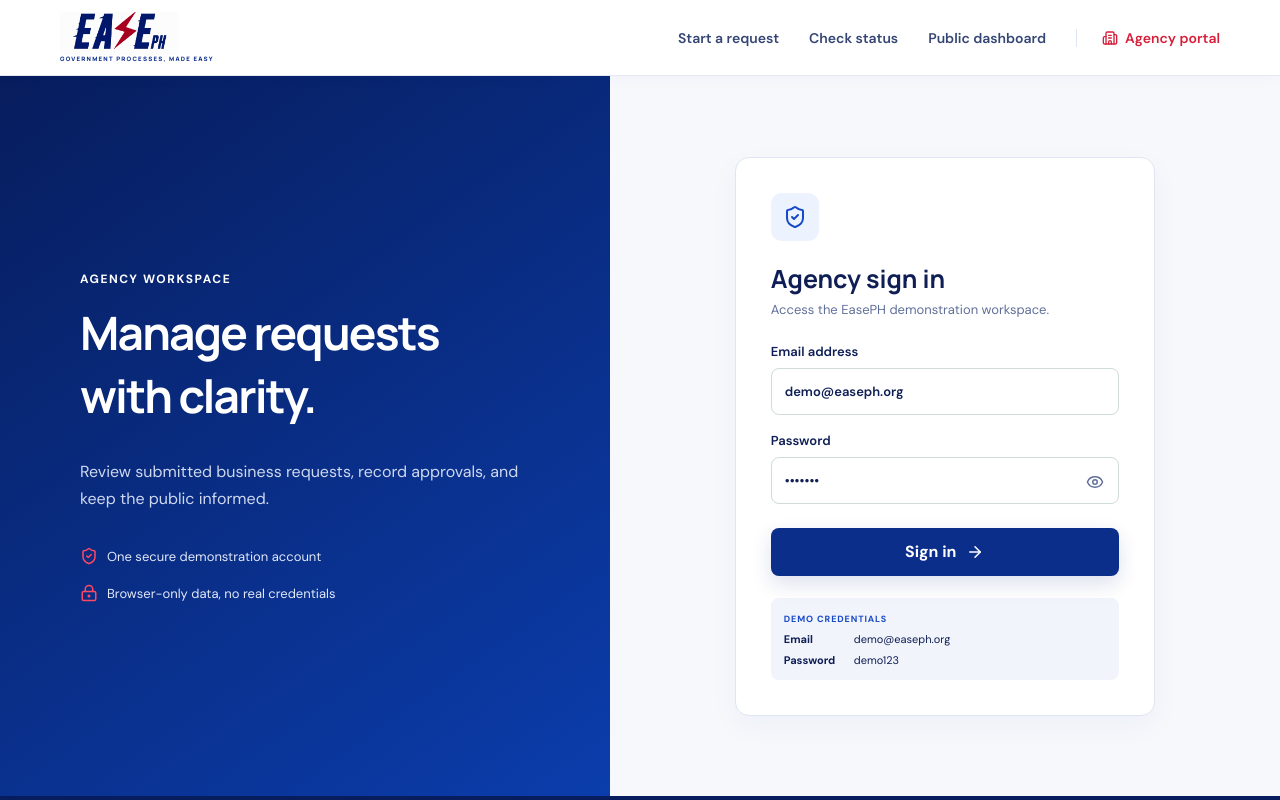
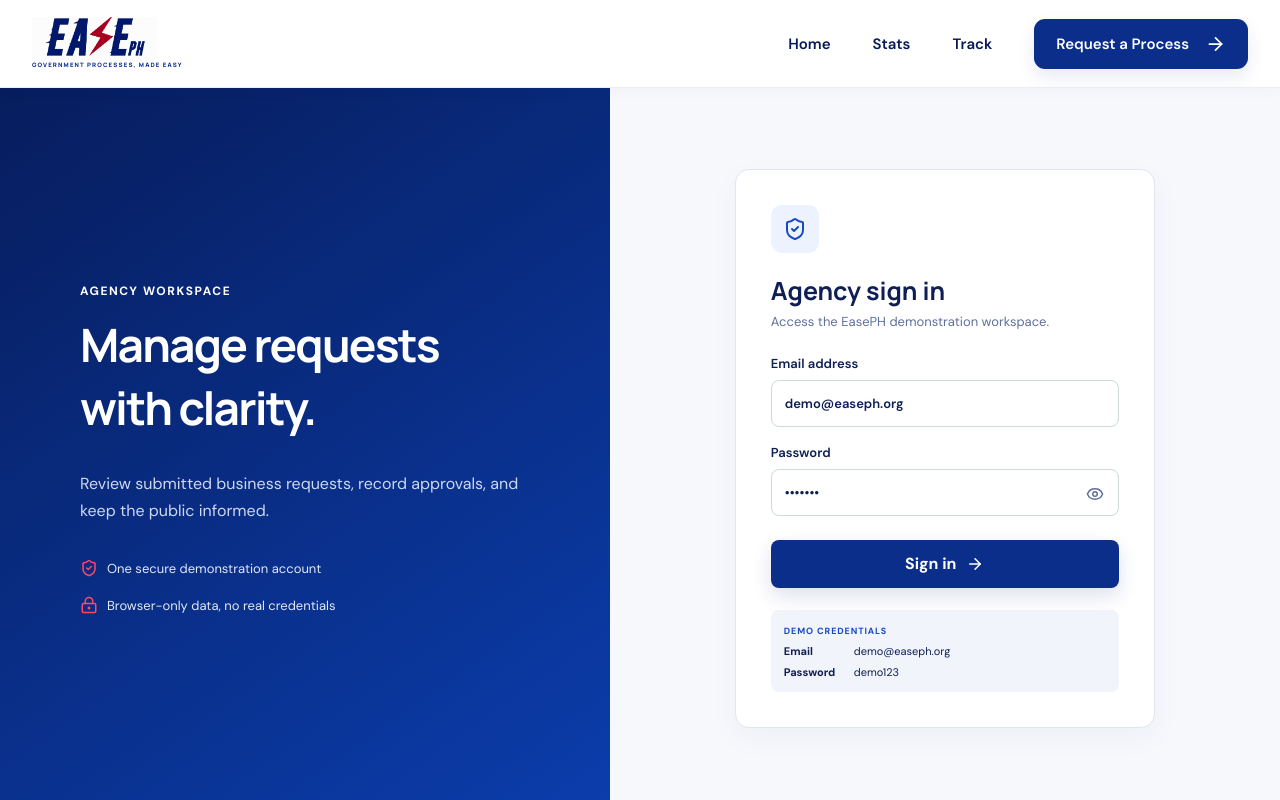
Before and after one commit to anaj00/better-gov, a React (Vite) app: page /agency in a window 1280 px wide. Shown: the top 800 px of the page. Built offline with nearby package versions, Linux system fonts and the light colour scheme.

Commit message:
refactor: simplify Header component and remove unused imports

```diff
--- a/src/components.tsx
+++ b/src/components.tsx
@@ -1,4 +1,4 @@
-import { ArrowRight, Building2, Menu, RotateCcw, ShieldCheck, X } from 'lucide-react'
+import { ArrowRight, Menu, RotateCcw, ShieldCheck, X } from 'lucide-react'
 import { useState, type ReactNode } from 'react'
 import { Link, NavLink, useNavigate } from 'react-router-dom'
 import { isAuthenticated, resetRequests, setAuthenticated } from './store'
@@ -9,10 +9,10 @@
   return <Link to="/" className={`logo ${inverse ? 'logo-inverse' : ''}`}><img src={easephLogo} alt="EasePH" /><span className="tagline">Government Processes, Made Easy</span></Link>
 }
 
-export function Header({ home = false }: { home?: boolean }) {
+export function Header() {
   const [open, setOpen] = useState(false)
-  return <header className={`site-header ${home ? 'home-header' : ''}`}><div className="container header-inner"><Logo /><nav className={open ? 'nav-open' : ''}>
-    {home ? <><NavLink to="/" end>Home</NavLink><NavLink to="/request">Processes</NavLink><NavLink to="/dashboard">National Stats</NavLink><Link to="/request" className="header-cta">Request a Process <ArrowRight /></Link></> : <><NavLink to="/request">Start a request</NavLink><NavLink to="/status">Check status</NavLink><NavLink to="/dashboard">Public dashboard</NavLink><NavLink to="/agency" className="nav-agency"><Building2 size={16} /> Agency portal</NavLink></>}
+  return <header className="site-header home-header"><div className="container header-inner"><Logo /><nav className={open ? 'nav-open' : ''}>
+    <NavLink to="/" end>Home</NavLink><NavLink to="/dashboard">Stats</NavLink><NavLink to="/status">Track</NavLink><Link to="/request" className="header-cta">Request a Process <ArrowRight /></Link>
   </nav><button className="menu-button" onClick={() => setOpen(!open)} aria-label="Toggle menu">{open ? <X /> : <Menu />}</button></div></header>
 }
 
@@ -21,7 +21,7 @@
 }
 
 export function Layout({ children, agency = false, home = false }: { children: ReactNode; agency?: boolean; home?: boolean }) {
-  return <><Header home={home} />{agency && <AgencyBar />}{children}{!home && <Footer />}</>
+  return <><Header />{agency && <AgencyBar />}{children}{!home && <Footer />}</>
 }
 
 function AgencyBar() {
```
